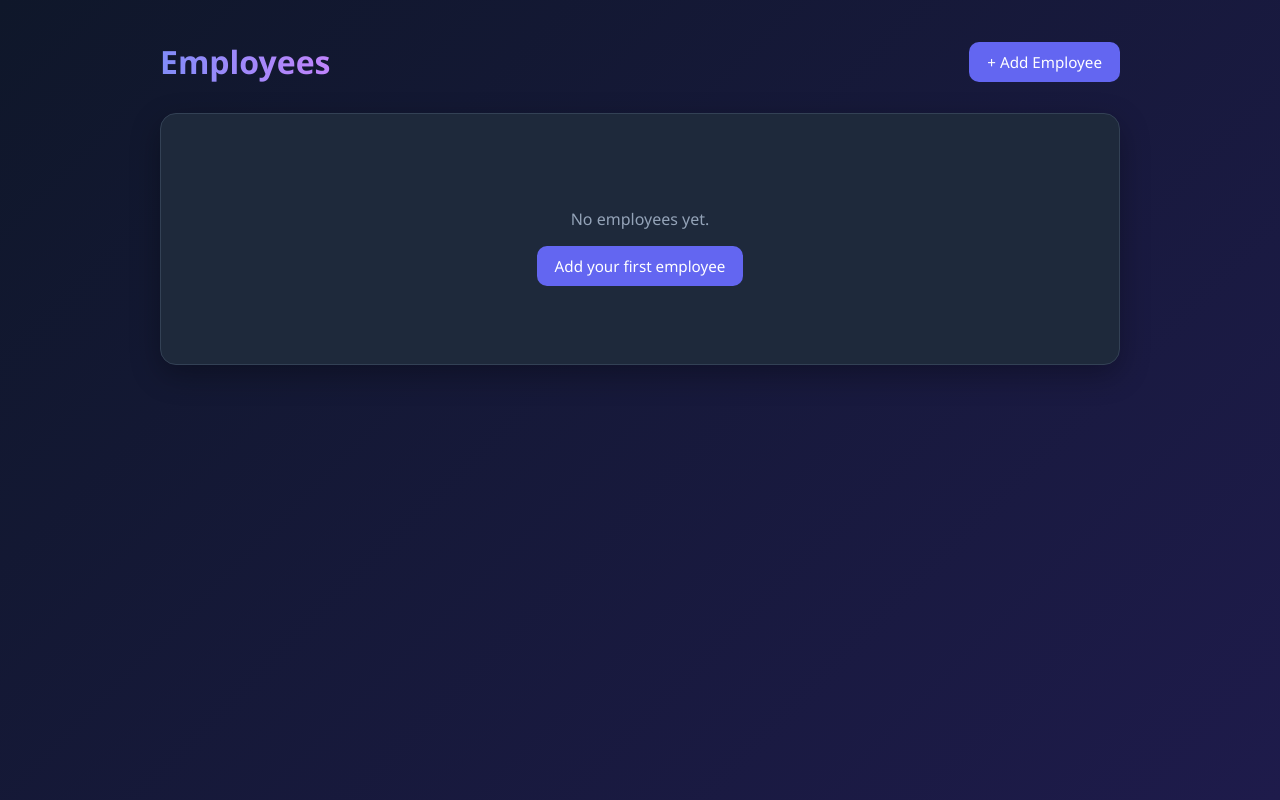
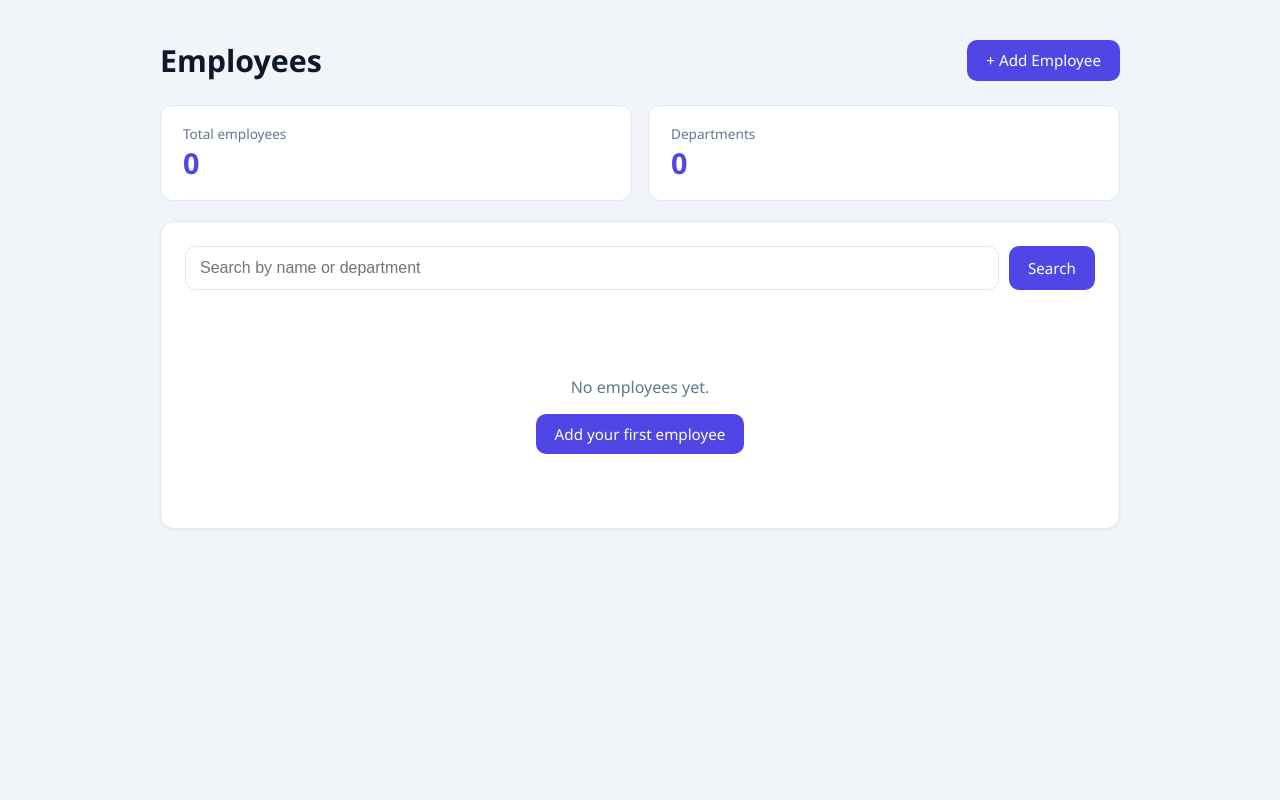
Before and after one commit to harshh-22/employee-management-system, a Flask app: page / in a window 1280 px wide. Run offline with Flask 3, Linux system fonts and the light colour scheme; data that the repository does not hold is empty.

Commit message:
Add search, summary cards, action messages, and delete confirmation

```diff
--- a/app.py
+++ b/app.py
@@ -1,3 +1,4 @@
+
 from flask import Flask, render_template, request, redirect, url_for
 import database
 
@@ -5,10 +6,20 @@ app = Flask(__name__)
 
 database.create_table()
 
+
 @app.route("/")
 def index():
-    employees = database.get_all_employees()
-    return render_template("index.html", employees=employees)
+    keyword = request.args.get("q", "").strip()
+    msg = request.args.get("msg", "")
+    if keyword:
+        employees = database.search_employees(keyword)
+    else:
+        employees = database.get_all_employees()
+    summary = database.get_summary()
+    return render_template(
+        "index.html", employees=employees, keyword=keyword, msg=msg, summary=summary
+    )
+
 
 @app.route("/add", methods=["GET", "POST"])
 def add():
@@ -23,9 +34,10 @@ def add():
             return render_template("add.html", error="Name is required.")
 
         database.add_employee(name, email, department, float(salary or 0), joining_date)
-        return redirect(url_for ("index"))
+        return redirect(url_for("index", msg="added"))
 
     return render_template("add.html", error=None)
+
 
 @app.route("/edit/<int:employee_id>", methods=["GET", "POST"])
 def edit(employee_id):
@@ -44,14 +56,16 @@ def edit(employee_id):
             return render_template("edit.html", employee=employee, error="Name is required.")
 
         database.update_employee(employee_id, name, email, department, float(salary or 0), joining_date)
-        return redirect(url_for("index"))
+        return redirect(url_for("index", msg="updated"))
 
     return render_template("edit.html", employee=employee, error=None)
+
 
 @app.route("/delete/<int:employee_id>", methods=["POST"])
 def delete(employee_id):
     database.delete_employee(employee_id)
-    return redirect(url_for("index"))
+    return redirect(url_for("index", msg="deleted"))
+
 
 if __name__ == "__main__":
     app.run(debug=True)
--- a/database.py
+++ b/database.py
@@ -78,3 +78,23 @@ def delete_employee(employee_id):
     deleted = cursor.rowcount > 0
     conn.close()
     return deleted
+
+def search_employees(keyword):
+    conn = get_connection()
+    pattern = f"%{keyword}%"
+    rows = conn.execute(
+        "SELECT * FROM employees WHERE name LIKE ? OR department LIKE ? ORDER BY id",
+        (pattern, pattern),
+    ).fetchall()
+    conn.close()
+    return [dict(row) for row in rows]
+
+
+def get_summary():
+    conn = get_connection()
+    total = conn.execute("SELECT COUNT(*) FROM employees").fetchone()[0]
+    departments = conn.execute(
+        "SELECT COUNT(DISTINCT department) FROM employees WHERE department != ''"
+    ).fetchone()[0]
+    conn.close()
+    return {"total": total, "departments": departments}
--- a/templates/base.html
+++ b/templates/base.html
@@ -6,15 +6,15 @@
     <title>{% block title %}Employee Management{% endblock %}</title>
     <style>
         :root {
-            --bg: #0f172a;
-            --card: #1e293b;
-            --border: #334155;
-            --text: #e2e8f0;
-            --muted: #94a3b8;
-            --accent: #6366f1;
-            --accent-hover: #4f46e5;
-            --danger: #ef4444;
-            --danger-hover: #dc2626;
+            --bg: #f1f5f9;
+            --card: #ffffff;
+            --border: #e2e8f0;
+            --text: #0f172a;
+            --muted: #64748b;
+            --primary: #4f46e5;
+            --primary-hover: #4338ca;
+            --danger: #dc2626;
+            --danger-hover: #b91c1c;
         }
         * { box-sizing: border-box; }
         body {
@@ -22,34 +22,49 @@
             min-height: 100vh;
             font-family: "Segoe UI", system-ui, sans-serif;
             color: var(--text);
-            background: linear-gradient(135deg, #0f172a 0%, #1e1b4b 100%);
+            background: var(--bg);
         }
         .container { max-width: 1000px; margin: 0 auto; padding: 40px 20px; }
         header {
             display: flex; justify-content: space-between; align-items: center;
-            flex-wrap: wrap; gap: 15px; margin-bottom: 30px;
+            flex-wrap: wrap; gap: 15px; margin-bottom: 24px;
         }
-        h1 {
-            margin: 0; font-size: 2rem;
-            background: linear-gradient(90deg, #818cf8, #c084fc);
-            -webkit-background-clip: text; background-clip: text; color: transparent;
+        h1 { margin: 0; font-size: 1.9rem; color: var(--text); }
+
+        .stats { display: grid; grid-template-columns: repeat(2, 1fr); gap: 16px; margin-bottom: 20px; }
+        .stat {
+            background: var(--card); border: 1px solid var(--border);
+            border-radius: 12px; padding: 18px 22px; display: flex; flex-direction: column;
         }
+        .stat-label { color: var(--muted); font-size: 0.85rem; }
+        .stat-number { font-size: 1.8rem; font-weight: 700; color: var(--primary); }
+
         .card {
             background: var(--card); border: 1px solid var(--border);
-            border-radius: 16px; padding: 28px;
-            box-shadow: 0 10px 30px rgba(0, 0, 0, 0.3);
+            border-radius: 14px; padding: 24px;
+            box-shadow: 0 1px 3px rgba(15, 23, 42, 0.06);
         }
+        .search-bar { display: flex; gap: 10px; margin-bottom: 20px; }
+        .search-bar input { flex: 1; }
+        .banner {
+            background: #dcfce7; border: 1px solid #86efac; color: #15803d;
+            padding: 12px 16px; border-radius: 10px; margin-bottom: 20px;
+        }
+
         .btn {
-            display: inline-block; padding: 10px 18px; border: none; border-radius: 10px;
-            font-size: 0.95rem; color: white; background: var(--accent);
+            display: inline-flex; align-items: center; justify-content: center;
+            padding: 10px 18px; border: 1px solid transparent; border-radius: 10px;
+            font-family: inherit; font-size: 0.95rem; line-height: 1.2;
+            color: white; background: var(--primary);
             text-decoration: none; cursor: pointer; transition: all 0.2s;
         }
-        .btn:hover { background: var(--accent-hover); transform: translateY(-1px); }
+        .btn:hover { background: var(--primary-hover); transform: translateY(-1px); }
         .btn-danger { background: var(--danger); }
         .btn-danger:hover { background: var(--danger-hover); }
-        .btn-ghost { background: transparent; border: 1px solid var(--border); color: var(--muted); }
-        .btn-ghost:hover { background: var(--border); color: var(--text); }
+        .btn-ghost { background: #ffffff; border: 1px solid #a5b4fc; color: var(--primary-hover); }
+        .btn-ghost:hover { background: #eef2ff; color: #3730a3; }
         .btn-small { padding: 6px 12px; font-size: 0.85rem; }
+
         table { width: 100%; border-collapse: collapse; }
         th {
             text-align: left; padding: 12px; color: var(--muted);
@@ -57,36 +72,37 @@
             border-bottom: 1px solid var(--border);
         }
         td { padding: 14px 12px; border-bottom: 1px solid var(--border); }
-        tr:hover td { background: rgba(99, 102, 241, 0.08); }
+        tr:hover td { background: #f8fafc; }
         .avatar {
             display: inline-flex; align-items: center; justify-content: center;
             width: 36px; height: 36px; margin-right: 10px; border-radius: 50%;
-            background: linear-gradient(135deg, #6366f1, #c084fc);
+            background: #e0e7ff; color: var(--primary-hover);
             font-weight: 600; vertical-align: middle;
         }
         .actions { display: flex; gap: 8px; align-items: center; }
         .badge {
             padding: 4px 10px; border-radius: 999px; font-size: 0.85rem;
-            background: rgba(99, 102, 241, 0.2); color: #a5b4fc;
+            background: #eef2ff; color: var(--primary-hover);
         }
         .empty { text-align: center; padding: 50px 20px; color: var(--muted); }
         .error {
-            background: rgba(239, 68, 68, 0.15); border: 1px solid var(--danger);
-            color: #fca5a5; padding: 12px 16px; border-radius: 10px; margin-bottom: 20px;
+            background: #fef2f2; border: 1px solid #fca5a5;
+            color: #b91c1c; padding: 12px 16px; border-radius: 10px; margin-bottom: 20px;
         }
+
         .form-grid { display: grid; grid-template-columns: 1fr 1fr; gap: 20px; }
-        .form-group label {
-            display: block; margin-bottom: 8px; color: var(--muted); font-size: 0.9rem;
-        }
+        .form-group label { display: block; margin-bottom: 8px; color: var(--muted); font-size: 0.9rem; }
         input {
             width: 100%; padding: 12px 14px; border-radius: 10px;
-            border: 1px solid var(--border); background: var(--bg);
+            border: 1px solid var(--border); background: #ffffff;
             color: var(--text); font-size: 1rem;
         }
-        input:focus { outline: none; border-color: var(--accent); box-shadow: 0 0 0 3px rgba(99, 102, 241, 0.3); }
+        input:focus { outline: none; border-color: var(--primary); box-shadow: 0 0 0 3px rgba(79, 70, 229, 0.2); }
         .form-actions { margin-top: 28px; display: flex; gap: 12px; }
+
         @media (max-width: 640px) {
             .form-grid { grid-template-columns: 1fr; }
+            .stats { grid-template-columns: 1fr; }
             table { font-size: 0.9rem; }
         }
     </style>
--- a/templates/index.html
+++ b/templates/index.html
@@ -8,7 +8,35 @@
     <a href="/add" class="btn">+ Add Employee</a>
 </header>
 
+{% if msg %}
+<div class="banner">
+    {% if msg == 'added' %}Employee added.
+    {% elif msg == 'updated' %}Employee updated.
+    {% elif msg == 'deleted' %}Employee deleted.
+    {% endif %}
+</div>
+{% endif %}
+
+<div class="stats">
+    <div class="stat">
+        <span class="stat-label">Total employees</span>
+        <span class="stat-number">{{ summary.total }}</span>
+    </div>
+    <div class="stat">
+        <span class="stat-label">Departments</span>
+        <span class="stat-number">{{ summary.departments }}</span>
+    </div>
+</div>
+
 <div class="card">
+    <form method="GET" action="/" class="search-bar">
+        <input type="text" name="q" value="{{ keyword }}" placeholder="Search by name or department">
+        <button type="submit" class="btn">Search</button>
+        {% if keyword %}
+        <a href="/" class="btn btn-ghost">Clear</a>
+        {% endif %}
+    </form>
+
     {% if employees %}
     <table>
         <tr>
@@ -33,14 +61,20 @@
             <td>{{ employee.joining_date }}</td>
             <td class="actions">
                 <a href="/edit/{{ employee.id }}" class="btn btn-ghost btn-small">Edit</a>
-                <form method="POST" action="/delete/{{ employee.id }}" style="margin:0;"
-                      onsubmit="return confirm('Delete this employee?');">
+                <form method="POST" action="/delete/{{ employee.id }}" data-name="{{ employee.name }}"
+                      style="margin:0;"
+                      onsubmit="return confirm('Delete ' + this.dataset.name + '? This cannot be undone.');">
                     <button type="submit" class="btn btn-danger btn-small">Delete</button>
                 </form>
             </td>
         </tr>
         {% endfor %}
     </table>
+    {% elif keyword %}
+    <div class="empty">
+        <p>No employees match "{{ keyword }}".</p>
+        <a href="/" class="btn btn-ghost">Show all employees</a>
+    </div>
     {% else %}
     <div class="empty">
         <p>No employees yet.</p>
```
